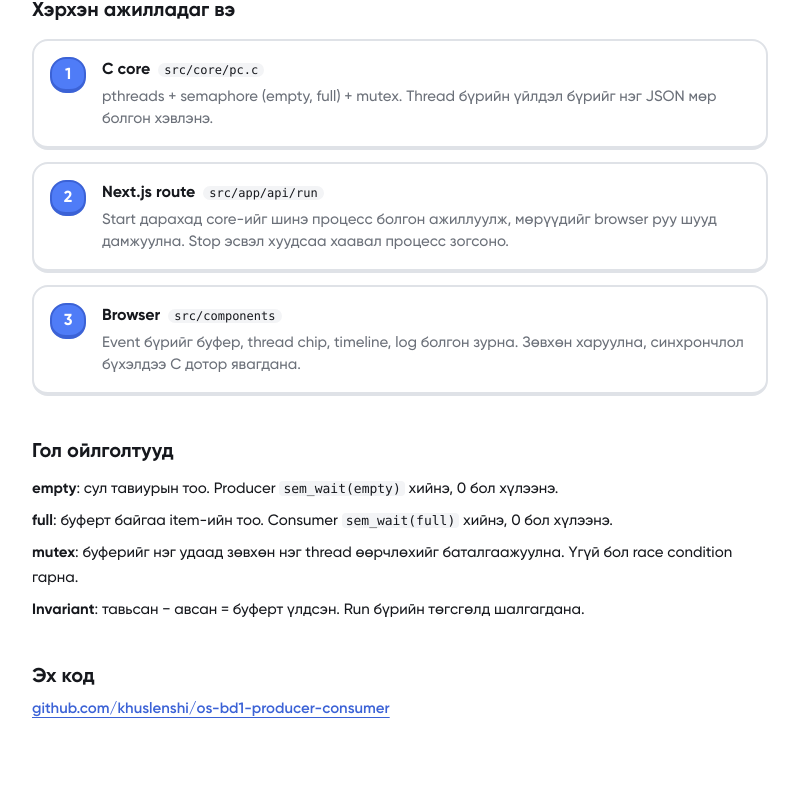
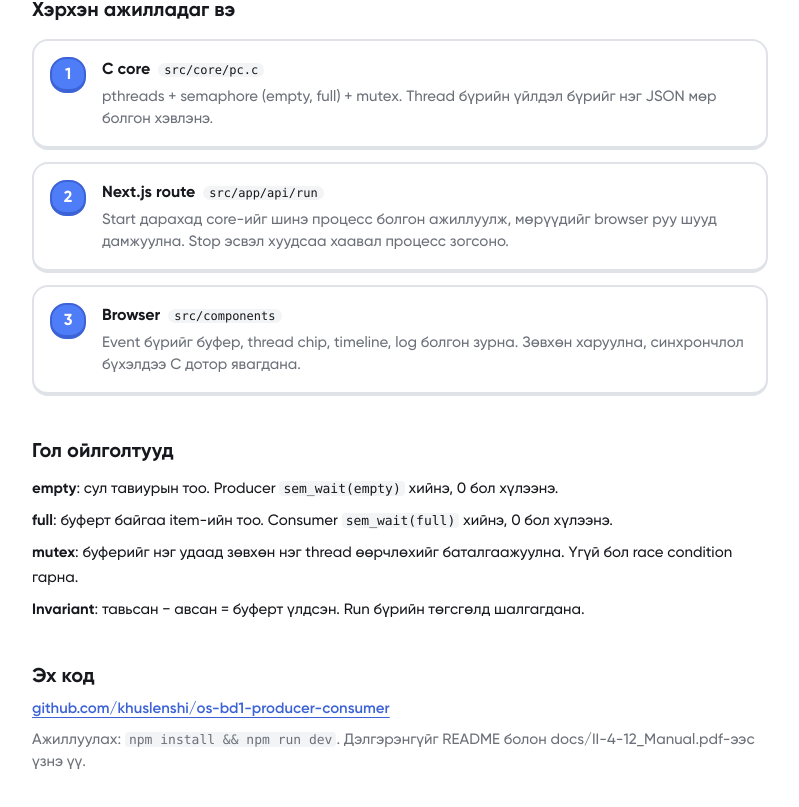
Before and after one commit to khuslenshi/os-bd1-producer-consumer, a Next.js app: page /about-mock in a window 1280 px wide. Shown: the part 567-1374 px from the top of the page, without its empty margins (240-1039 px from the left). Before the commit the page ends 1351 px from the top, so only its background shows below. Built offline with nearby package versions, Linux system fonts and the light colour scheme.

Commit message:
fix: add run command to about mock

```diff
--- a/src/app/about-mock/page.tsx
+++ b/src/app/about-mock/page.tsx
@@ -74,6 +74,7 @@ export default function Page() {
       <section className="flex flex-col gap-2 text-[15px]">
         <h2 className="text-xl font-bold">Эх код</h2>
         <a className="font-semibold text-produce-edge underline underline-offset-4" href="https://github.com/khuslenshi/os-bd1-producer-consumer">github.com/khuslenshi/os-bd1-producer-consumer</a>
+        <p className="text-muted-foreground">Ажиллуулах: <code className="rounded bg-muted px-1 font-mono text-[13px]">npm install && npm run dev</code>. Дэлгэрэнгүйг README болон docs/II-4-12_Manual.pdf-ээс үзнэ үү.</p>
       </section>
     </main>
   )
```
